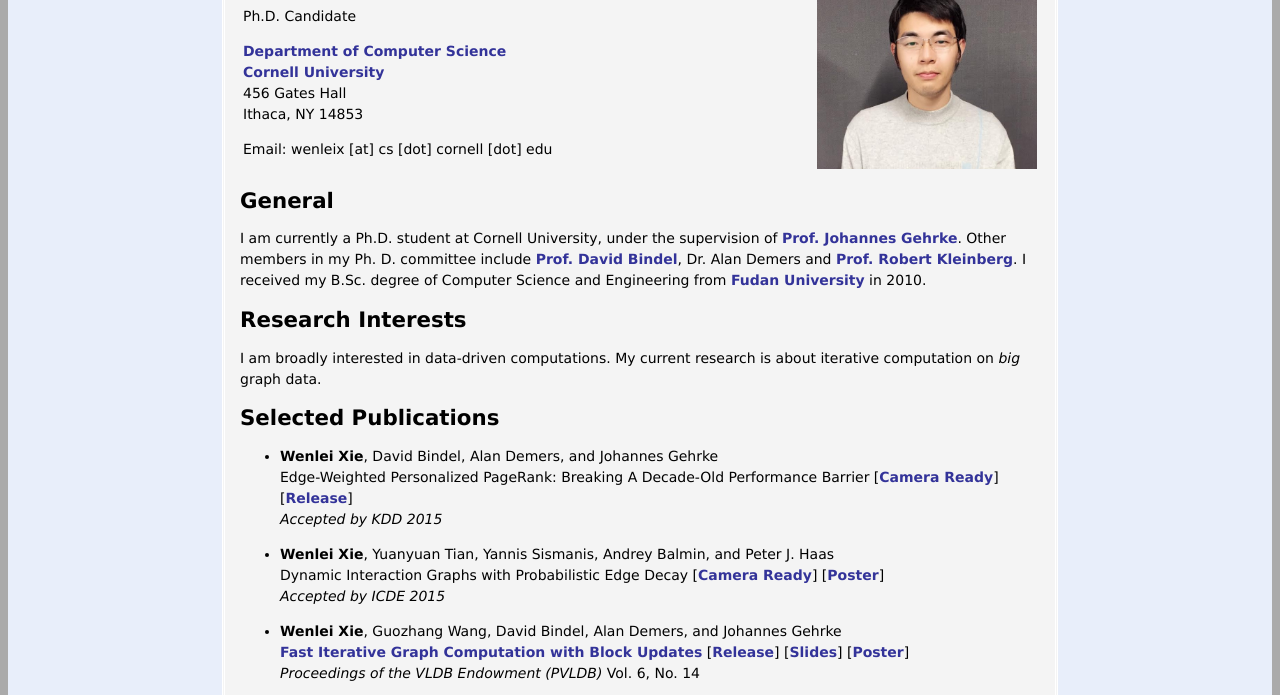
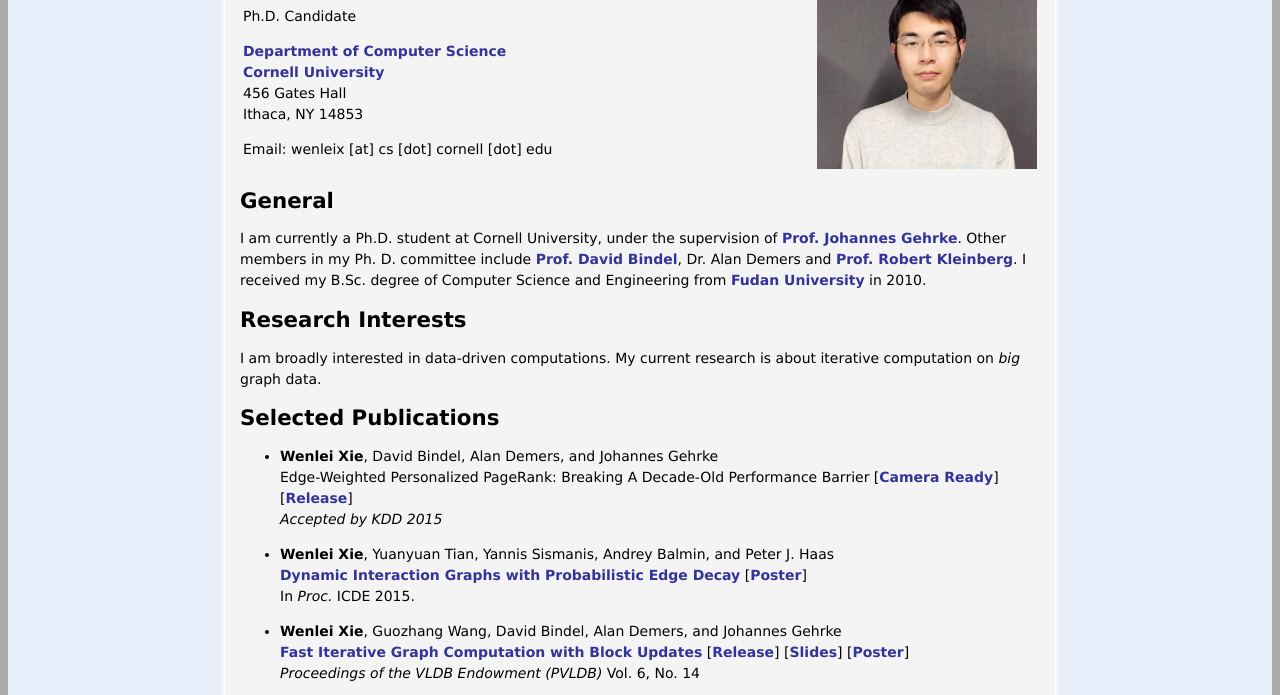
Before and after one commit to FreePeter/freepeter.github.io, a plain HTML site: page index.html in a window 1280 px wide. Shown: the part 80-775 px from the top of the page. Drawn offline with Linux system fonts and the light colour scheme.

Commit message:
Update the TIDE paper.

```diff
--- a/index.html
+++ b/index.html
@@ -73,11 +73,10 @@ Edge-Weighted Personalized PageRank: Breaking A Decade-Old Performance Barrier
 
 
 <li><p> <b> Wenlei Xie</b>, Yuanyuan Tian, Yannis Sismanis, Andrey Balmin, and Peter J. Haas <br/>
-Dynamic Interaction Graphs with Probabilistic Edge Decay
-[<a href="paper/tide.pdf">Camera Ready</a>]
+<a href="paper/tide.pdf">Dynamic Interaction Graphs with Probabilistic Edge Decay</a>
 [<a href="poster/tide-icde.pdf">Poster</a>]
 <br/>
-<i> Accepted by ICDE 2015 </i>
+In <i>Proc.</i> ICDE 2015.
 
 <li><p> <b> Wenlei Xie</b>, Guozhang Wang, David Bindel, Alan Demers, and Johannes Gehrke <br/>
 <a href="paper/blockgrace_vldb2013.pdf">
```
Also changed, not shown: 1 other file.
